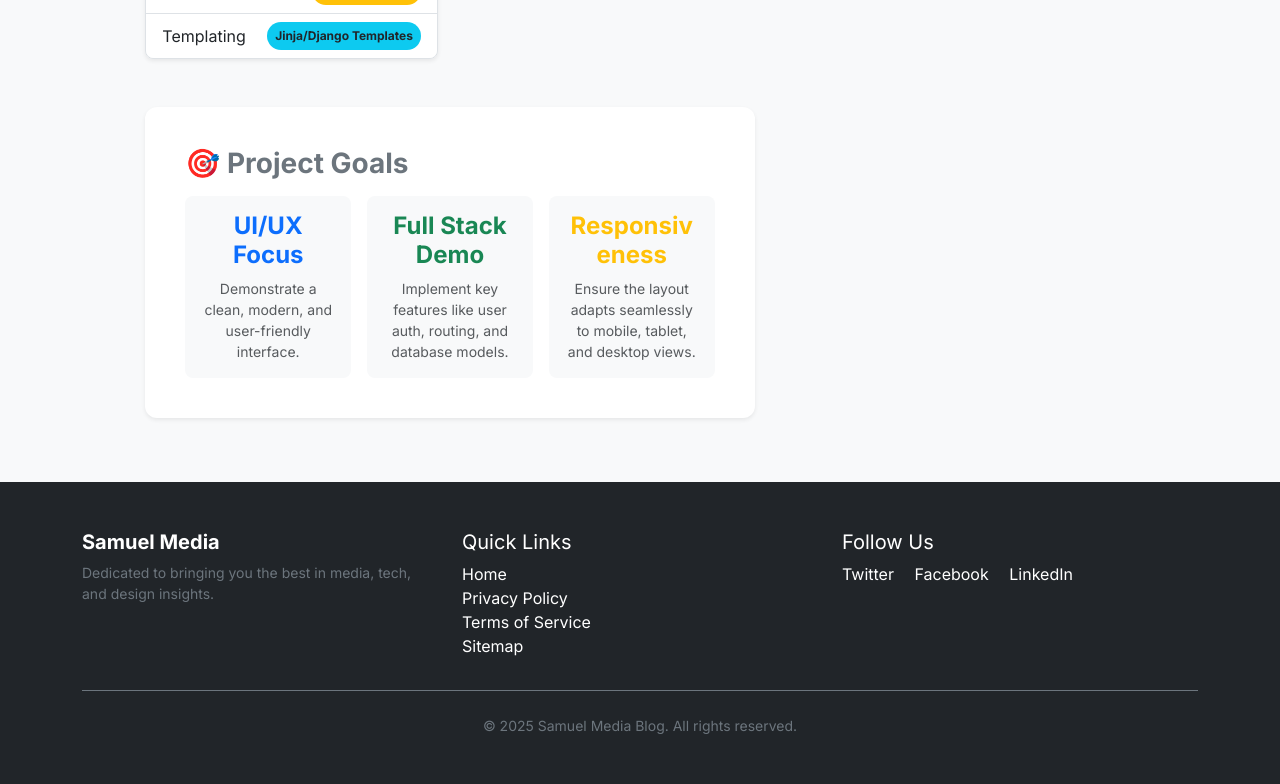
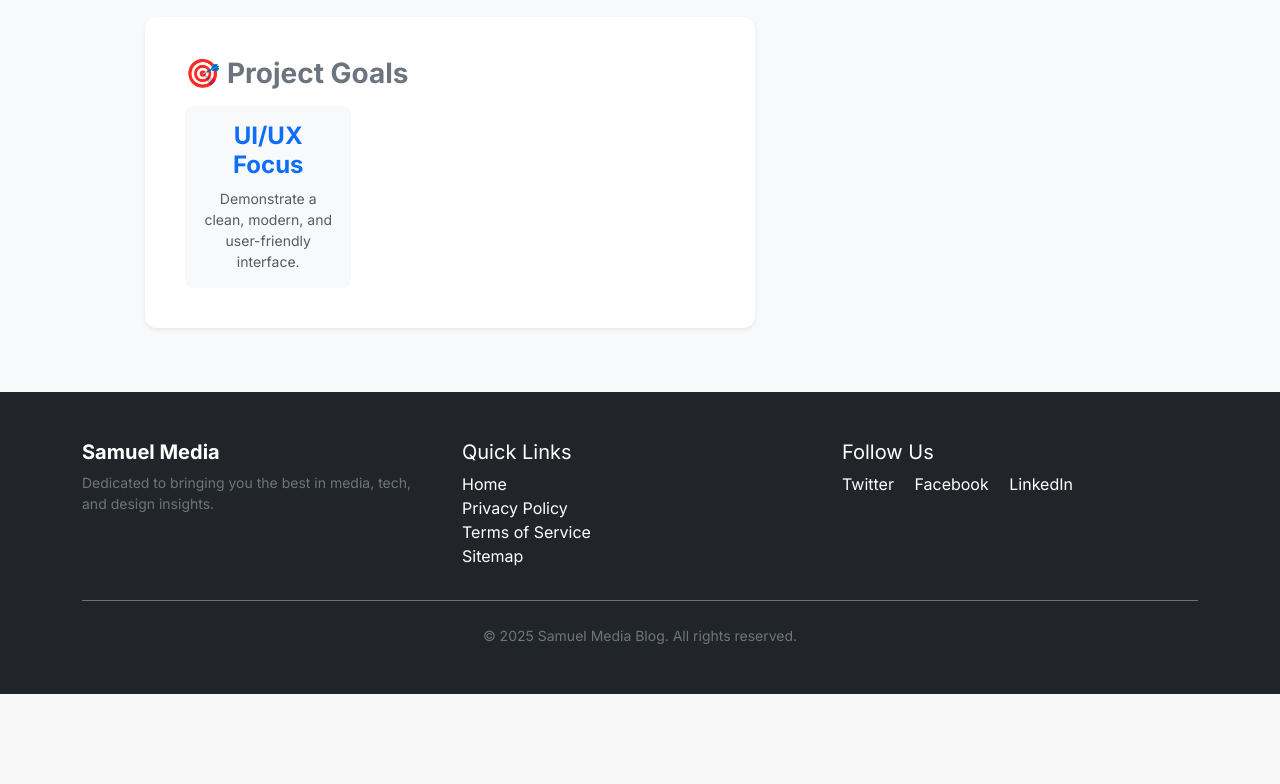
Before and after one commit to samoateng28/miniproject4SamuelAmoateng, a Django app: page /about/ in a window 1280 px wide. Shown: the part 1310-2094 px from the top of the page. After the commit the page ends 2004 px from the top, so only its background shows below. Run offline with Django 5.2, Linux system fonts and the light colour scheme.

Commit message:
Some about us content take out

```diff
--- a/core/views.py
+++ b/core/views.py
@@ -105,7 +105,7 @@ def register_view(request):
         form = UserCreationForm(request.POST)
         if form.is_valid():
             form.save()
-            messages.success(request, 'Account created. You can now log in.')
+            messages.success(request, 'Account created. You can now log in to continue.')
             return redirect('login')
     else:
         form = UserCreationForm()
--- a/templates/pages/about.html
+++ b/templates/pages/about.html
@@ -27,18 +27,12 @@
                         Backend Framework
                         <span class="badge bg-success rounded-pill p-2">Django 5</span>
                     </li>
-                    <li class="list-group-item d-flex justify-content-between align-items-center">
-                        Frontend Styling
-                        <span class="badge bg-primary rounded-pill p-2">Bootstrap 5.3.3</span>
-                    </li>
+
                     <li class="list-group-item d-flex justify-content-between align-items-center">
                         Database
                         <span class="badge bg-warning text-dark rounded-pill p-2">SQLite (Default)</span>
                     </li>
-                    <li class="list-group-item d-flex justify-content-between align-items-center">
-                        Templating
-                        <span class="badge bg-info text-dark rounded-pill p-2">Jinja/Django Templates</span>
-                    </li>
+
                 </ul>
             </div>
 
@@ -57,18 +51,8 @@
                             <p class="small text-muted mb-0">Demonstrate a clean, modern, and user-friendly interface.</p>
                         </div>
                     </div>
-                    <div class="col">
-                        <div class="p-3 bg-light rounded-3 h-100">
-                            <h4 class="fw-bold text-success">Full Stack Demo</h4>
-                            <p class="small text-muted mb-0">Implement key features like user auth, routing, and database models.</p>
-                        </div>
-                    </div>
-                    <div class="col">
-                        <div class="p-3 bg-light rounded-3 h-100">
-                            <h4 class="fw-bold text-warning">Responsiveness</h4>
-                            <p class="small text-muted mb-0">Ensure the layout adapts seamlessly to mobile, tablet, and desktop views.</p>
-                        </div>
-                    </div>
+
+
                 </div>
             </div>
         </div>
--- a/templates/pages/contact.html
+++ b/templates/pages/contact.html
@@ -26,7 +26,7 @@
                         </div>
 
                         <div class="mb-3">
-                            <p class="mb-1 fw-bold">Location (Demo)</p>
+                            <p class="mb-1 fw-bold">Location</p>
                             <p class="small text-white-50">123 Media Street, Tech City, TX 78701</p>
                         </div>
 
```
Also changed, not shown: 2 other files.
